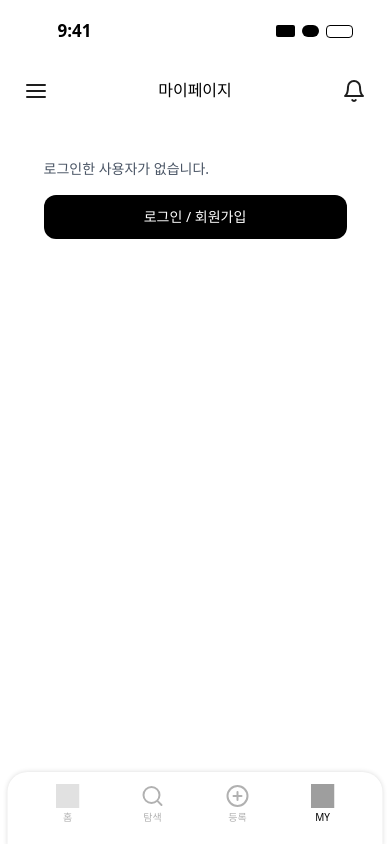
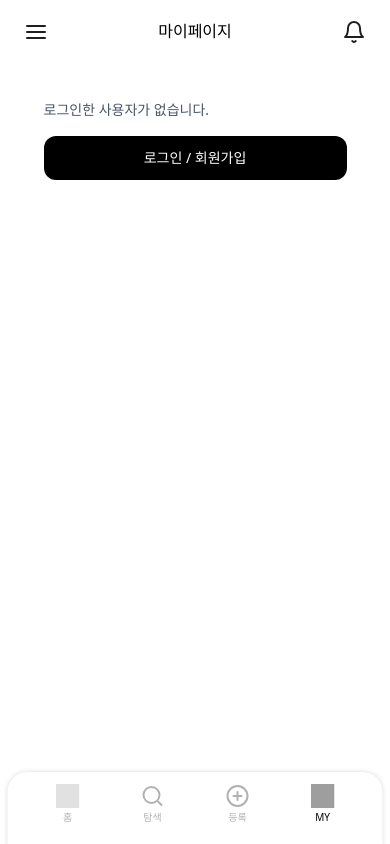
Before and after one commit to duvwlq/Sidepick, a React (Vite) app in the folder fe/: page /mypage in a window 390 px wide. Built offline with nearby package versions, Linux system fonts and the light colour scheme; no server answers; grey boxes are pictures that could not be loaded.

Commit message:
fix: remove mock mobile status bar

```diff
--- a/fe/src/components/layout/HeaderNav.tsx
+++ b/fe/src/components/layout/HeaderNav.tsx
@@ -90,19 +90,6 @@ export default function HeaderNav({
 
   return (
     <header className="fixed top-0 z-50 w-full max-w-[375px] bg-[#FFFFFF]">
-      <div className="flex h-[59px] w-[375px] items-center justify-center gap-[154px] bg-[#FFFFFF] px-[24px] pb-[19px] pt-[21px]">
-        <div className="flex h-[22px] min-w-0 flex-1 items-center justify-center pt-[1.5px]">
-          <span className="whitespace-nowrap text-center text-[17px] font-[590] leading-[22px] tracking-[0px] text-[#000000]">
-            9:41
-          </span>
-        </div>
-        <div className="flex h-[22px] min-w-0 flex-1 items-center justify-center gap-[7px] pr-[1px] pt-[1px]">
-          <div className="h-[12.226px] w-[19.2px] rounded-[2px] bg-[#000000]" />
-          <div className="h-[12.328px] w-[17.142px] rounded-[999px] bg-[#000000]" />
-          <div className="h-[13px] w-[27.328px] rounded-[4px] border-[1px] border-solid border-[#000000]" />
-        </div>
-      </div>
-
       <div className="flex h-[64px] w-full items-center justify-between bg-[#FFFFFF] px-[16px] py-[20px]">
         <div className="flex h-[24px] w-[24px] items-center justify-start">
           {renderLeftButton()}
--- a/fe/src/components/layout/Layout.tsx
+++ b/fe/src/components/layout/Layout.tsx
@@ -44,7 +44,7 @@ export default function Layout({
       ) : null}
 
       <main
-        className={`${showHeader ? 'pt-[123px]' : ''} ${
+        className={`${showHeader ? 'pt-[64px]' : ''} ${
           showBottomNav ? 'pb-[110px]' : ''
         }`}
       >
```
